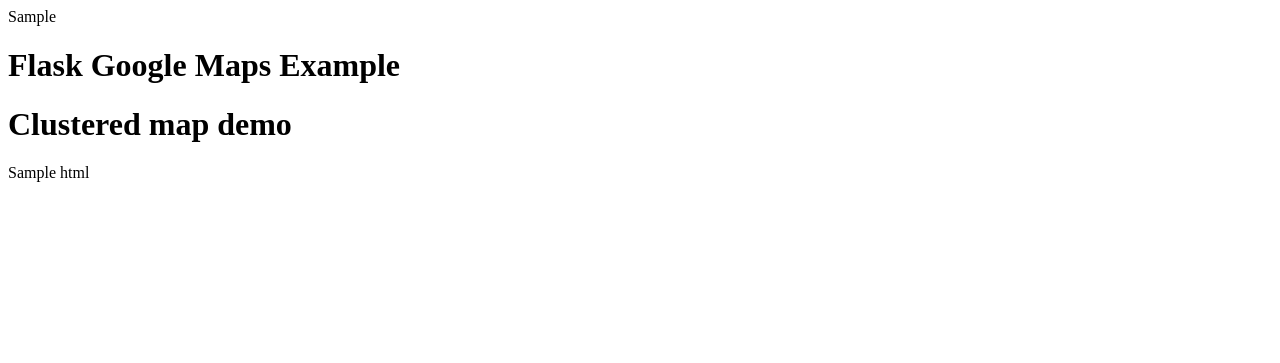
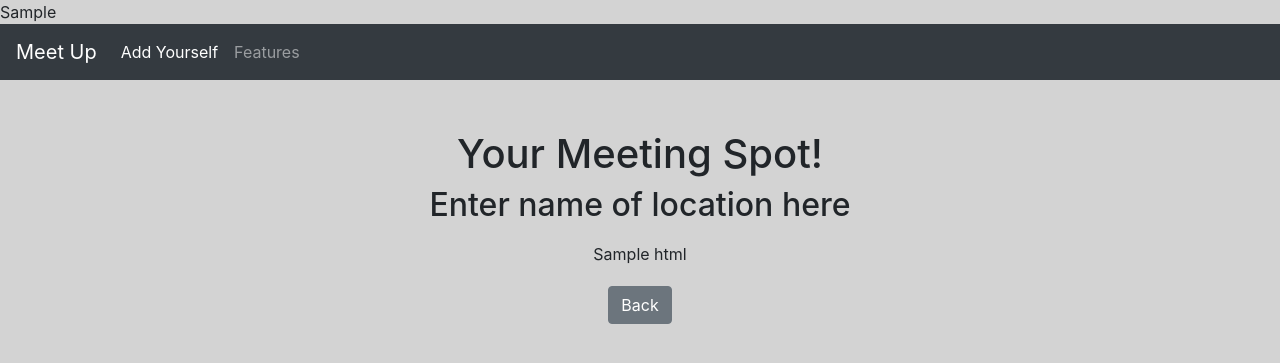
Before and after one commit to joshSi/HackUCI2019, a Flask app: template templates/home.html in a window 1280 px wide. Shown: the top 363 px of the page. Run offline with Flask 2, Linux system fonts and the light colour scheme; the template is opened without the code that fills it: most values are stand-ins (such as "Sample title", 1, 10 or a date in 2020); some libraries are stand-ins or nearby versions.

Commit message:
Final edits before sleep

```diff
--- a/main.py
+++ b/main.py
@@ -13,6 +13,7 @@ def test_view():
         varname="clustermap",
         lat=37.4419,
         lng=-122.1419,
+        style="height: 425px; width: 1000px;",
         markers=[
             {
                 'lat': 37.4500,
@@ -36,7 +37,7 @@ def test_view():
             },
         ],
         zoom=12,
-        cluster=True
+        cluster=False
     )
 
     # Calculating the center point of the markers
--- a/templates/home.html
+++ b/templates/home.html
@@ -5,15 +5,74 @@
             <meta http-equiv="X-UA-Compatible" content="IE=edge">
             <title>Flask Google Maps Test</title>
             {{clustermap.js}}
+            <link rel="stylesheet" href="https://maxcdn.bootstrapcdn.com/bootstrap/4.0.0/css/bootstrap.min.css" integrity="sha384-Gn5384xqQ1aoWXA+058RXPxPg6fy4IWvTNh0E263XmFcJlSAwiGgFAW/dAiS6JXm" crossorigin="anonymous">
+
 
     </head>
     <body>
-        <h1>Flask Google Maps Example</h1>
-        </code>
+        <style>
+            body {
+                background-color: lightgray;
+            }
 
-                <h1> Clustered map demo</h1>
+            h1 {
+                text-align: center;
+            }
 
-        {{clustermap.html}}
-        <code>
+            #title{
+                text-align: center;
+                padding-top: 50px;
+            }
+
+            #map{
+                margin:auto;
+
+            }
+
+            .row{
+                padding-top: 10px;
+            }
+
+            #back{
+                margin: auto;
+                margin-top: 10px;
+            }
+        </style>
+
+         <nav class="navbar navbar-expand-lg navbar-dark bg-dark">
+          <a class="navbar-brand" href="#">Meet Up</a>
+          <button class="navbar-toggler" type="button" data-toggle="collapse" data-target="#navbarNav" aria-controls="navbarNav" aria-expanded="false" aria-label="Toggle navigation">
+            <span class="navbar-toggler-icon"></span>
+          </button>
+          <div class="collapse navbar-collapse" id="navbarNav">
+            <ul class="navbar-nav">
+              <li class="nav-item active">
+                <a class="nav-link" href="#">Add Yourself <span class="sr-only">(current)</span></a>
+              </li>
+              <li class="nav-item">
+                <a class="nav-link" href="#">Features</a>
+              </li>
+            </ul>
+          </div>
+        </nav>
+
+        <div class="container">
+            <h1 id="title" >Your Meeting Spot!</h1>
+            <h2 style="text-align:center">Enter name of location here</h2>
+            <div class="row">
+                <div id="map">
+
+                    {{clustermap.html}}
+
+                </div>
+            </div>
+
+            <div class="row">
+                <a href="#" id="back"class="btn btn-secondary">Back</a>
+
+        <script src="https://code.jquery.com/jquery-3.2.1.slim.min.js" integrity="sha384-KJ3o2DKtIkvYIK3UENzmM7KCkRr/rE9/Qpg6aAZGJwFDMVNA/GpGFF93hXpG5KkN" crossorigin="anonymous"></script>
+        <script src="https://cdnjs.cloudflare.com/ajax/libs/popper.js/1.12.9/umd/popper.min.js" integrity="sha384-ApNbgh9B+Y1QKtv3Rn7W3mgPxhU9K/ScQsAP7hUibX39j7fakFPskvXusvfa0b4Q" crossorigin="anonymous"></script>
+        <script src="https://maxcdn.bootstrapcdn.com/bootstrap/4.0.0/js/bootstrap.min.js" integrity="sha384-JZR6Spejh4U02d8jOt6vLEHfe/JQGiRRSQQxSfFWpi1MquVdAyjUar5+76PVCmYl" crossorigin="anonymous"></script>
+
     </body>
 </html>
```
Also changed, not shown: 2 other files.
